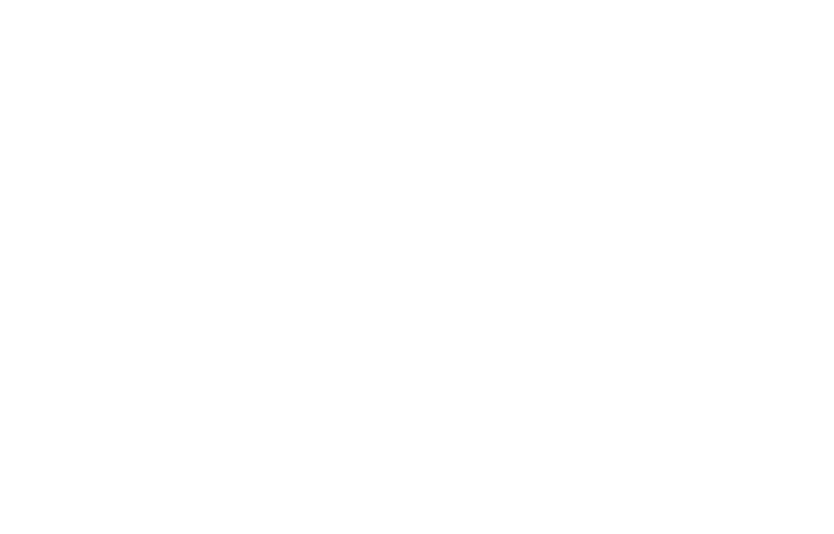
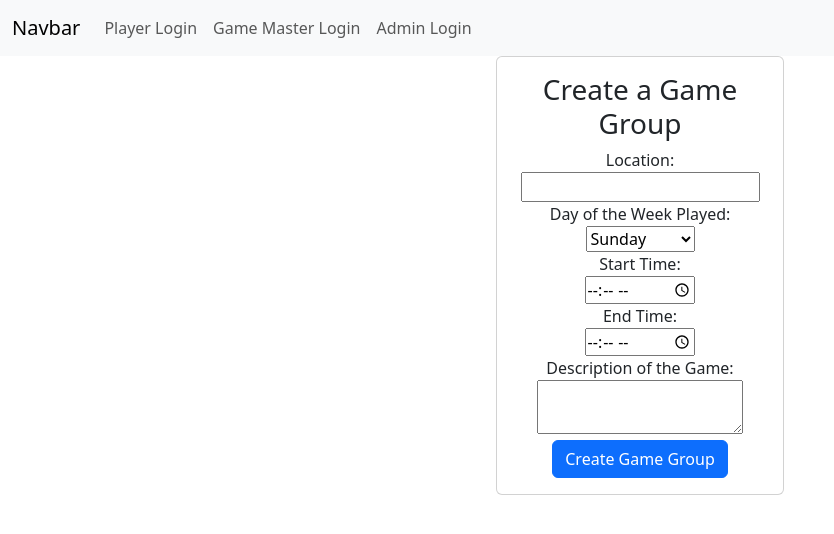
Before and after one commit to Legobman/su25-team10, a plain HTML site: page high-fidelity-prototype/Provider-Prototype/gamemaster-create-game-group.html in a window 1280 px wide. Shown: the whole page, without its empty margins (0-834 px from the left). Drawn offline with nearby package versions, Linux system fonts and the light colour scheme.

Commit message:
made the create game group page as well as started/edit other game master pages.

```diff
--- a/high-fidelity-prototype/Provider-Prototype/gamemaster-create-game-group.html
+++ b/high-fidelity-prototype/Provider-Prototype/gamemaster-create-game-group.html
@@ -0,0 +1,57 @@
+<!doctype html>
+<html lang="en">
+  <head>
+    <meta charset="utf-8">
+    <meta name="viewport" content="width=device-width, initial-scale=1">
+    <title>Player Login</title>
+    <link href="https://cdn.jsdelivr.net/npm/bootstrap@5.3.6/dist/css/bootstrap.min.css" rel="stylesheet" integrity="sha384-4Q6Gf2aSP4eDXB8Miphtr37CMZZQ5oXLH2yaXMJ2w8e2ZtHTl7GptT4jmndRuHDT" crossorigin="anonymous">
+    <link rel="stylesheet" href="../styles.css">
+    </head>
+
+<body>
+    <nav class="navbar navbar-expand-lg bg-body-tertiary">
+    <div class="container-fluid">
+      <a class="navbar-brand" href="#">Navbar</a>
+      <button class="navbar-toggler" type="button" data-bs-toggle="collapse" data-bs-target="#navbarNavAltMarkup" aria-controls="navbarNavAltMarkup" aria-expanded="false" aria-label="Toggle navigation">
+        <span class="navbar-toggler-icon"></span>
+      </button>
+      <div class="collapse navbar-collapse" id="navbarNavAltMarkup">
+        <div class="navbar-nav">
+          <a class="nav-link" href="#">Player Login</a>
+          <a class="nav-link" href="gamemaster-login.html">Game Master Login</a>
+          <a class="nav-link" href="#">Admin Login</a>
+        </div>
+      </div>
+    </div>
+  </nav>
+    <div class="center">
+      <div class="card text-center" style="width: 18rem;">
+        <div class="card-body">
+            <h3>Create a Game Group</h3>
+            <form action="gamemaster-create-game-group.html">
+                <label for="location">Location:</label><br>
+                <input type="text" id="location" name="location" required><br>
+                <label for="day">Day of the Week Played:</label><br>
+                <select name="day" id="day">
+                    <option value="sunday">Sunday</option>
+                    <option value="monday">Monday</option>
+                    <option value="tuesday">Tuesday</option>
+                    <option value="wednesday">Wednesday</option>
+                    <option value="thursday">Thursday</option>
+                    <option value="friday">Friday</option>
+                    <option value="saturday">Saturday</option>
+                </select><br>
+                <label for="start">Start Time:</label><br>
+                <input type="time" id="start" name="start_time" required><br>
+                <label for="end">End Time:</label><br>
+                <input type="time" id="end" name="end_time" required><br>
+                <label for="description">Description of the Game:</label>
+                <textarea id="description" name="description" required></textarea>
+                <input class="btn btn-primary" onclick="alert('Game Group Created!')" type="submit" value="Create Game Group">
+            </form>
+        </div>
+      </div>
+    </div>
+    <script src="https://cdn.jsdelivr.net/npm/bootstrap@5.3.6/dist/js/bootstrap.bundle.min.js" integrity="sha384-j1CDi7MgGQ12Z7Qab0qlWQ/Qqz24Gc6BM0thvEMVjHnfYGF0rmFCozFSxQBxwHKO" crossorigin="anonymous"></script>
+  </body>
+</html>
```
Also changed, not shown: high-fidelity-prototype/Provider-Prototype/gamemaster-edit-game-group.html (added, +44 -0 lines), high-fidelity-prototype/Provider-Prototype/gamemaster-homepage.html (+1 -0 lines), high-fidelity-prototype/Provider-Prototype/gamemaster-reviews.html (+40 -0 lines).
